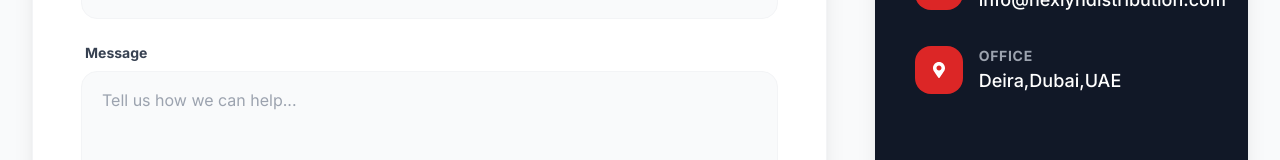
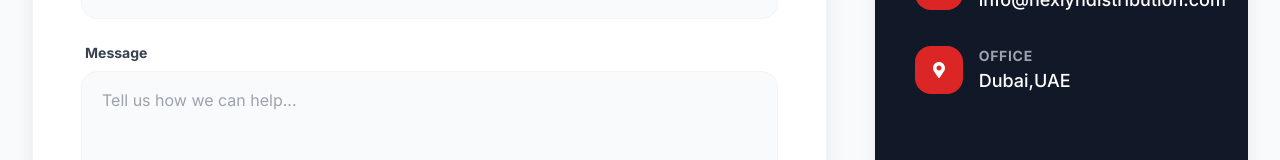
Before and after one commit to rasi-c/NexlynClient, a Next.js app: page /contact in a window 1280 px wide. Shown: the part 522-682 px from the top of the page. Built offline with nearby package versions, Linux system fonts and the light colour scheme; no server answers.

Commit message:
Update page.jsx

```diff
--- a/app/contact/page.jsx
+++ b/app/contact/page.jsx
@@ -204,7 +204,7 @@ export default function ContactPage() {
                                     </div>
                                     <div>
                                         <p className="text-gray-400 text-sm font-bold uppercase tracking-wider mb-1">Office</p>
-                                        <p className="text-lg font-medium leading-tight">Deira,Dubai,UAE</p>
+                                        <p className="text-lg font-medium leading-tight">Dubai,UAE</p>
                                     </div>
                                 </div>
                             </div>
```
